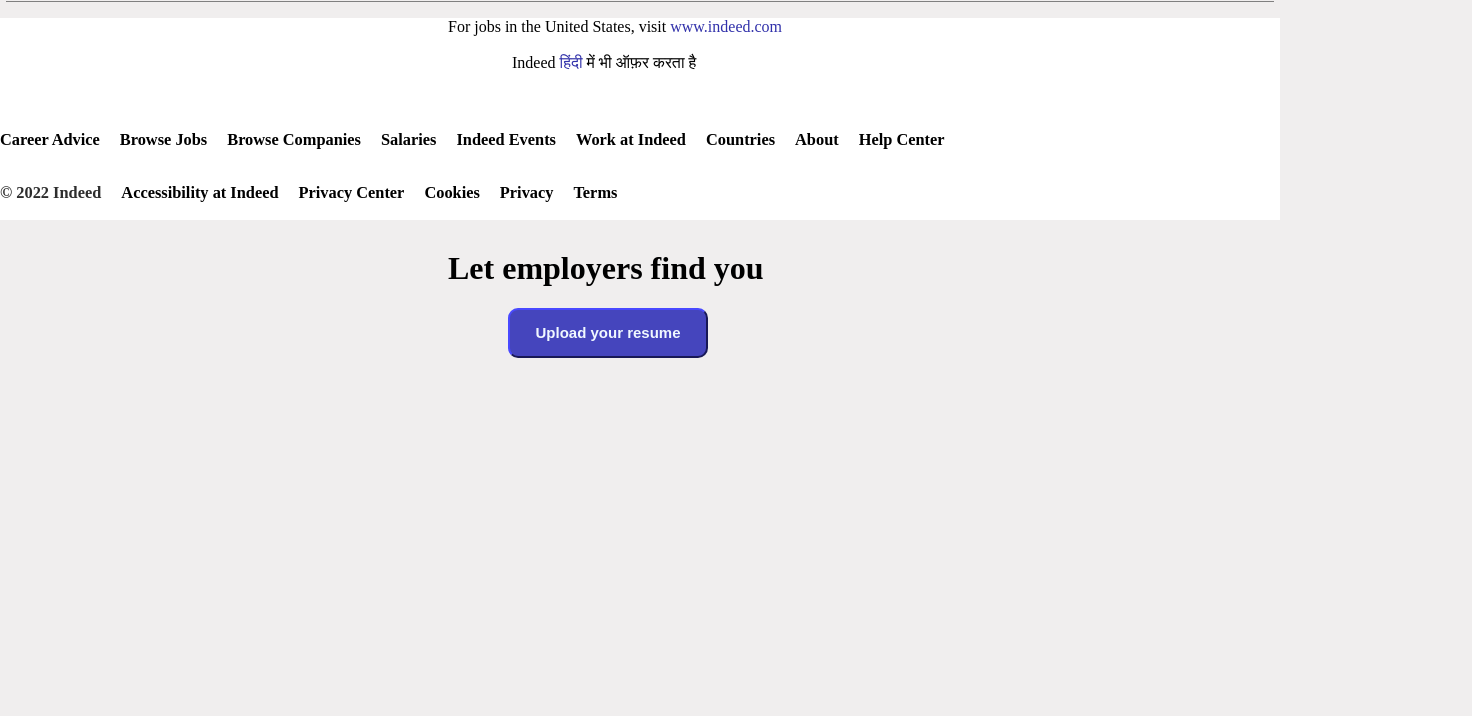
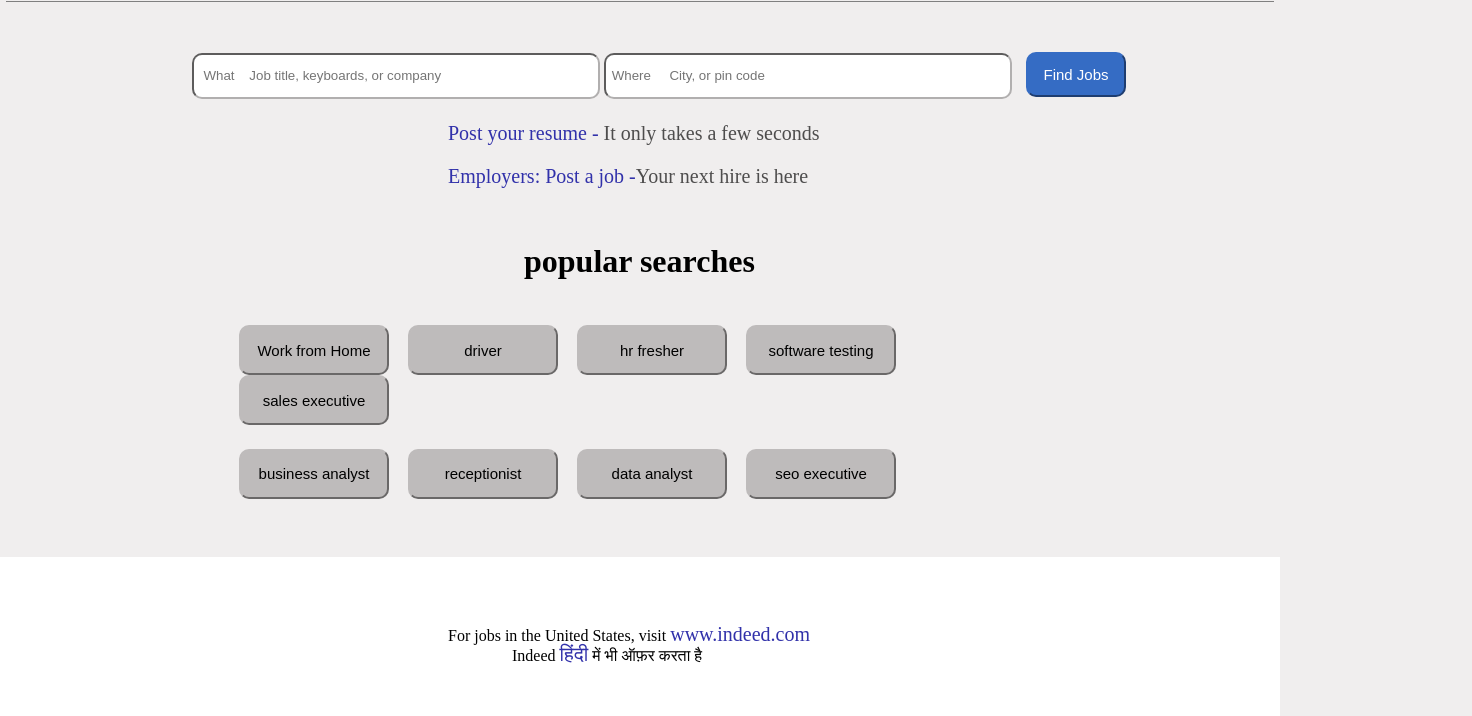
Before and after one commit to KanhaiyaChauhan037/Bitter-level-627, a plain HTML site: page index.html in a window 1280 px wide. Shown: the part 67-783 px from the top of the page, 1472 px wide, since content can reach past the window. Drawn offline with Linux system fonts and the light colour scheme.

Commit message:
add day-4 work

```diff
--- a/index1.html
+++ b/index.html
@@ -7,13 +7,12 @@
     <meta name="viewport" content="width=device-width, initial-scale=1.0">
     <title>JOB SEARCH INDIA</title>
     <style>
-        /* -----------------------NAVBAR----------------------- */
+        /* --------------------------------NAVBAR-------------------------------- */
         * body {
             margin: 0;
             padding: 0px;
             background-color: rgb(240, 238, 238);
             width: 100%;
-
         }
 
         #navbar {
@@ -27,16 +26,12 @@
             padding: 4px 0px;
             border-bottom: 1px solid gray;
             /* position: relative; */
-
-
         }
 
         #img1 {
             width: 150px;
             height: 50px;
             padding: 5px;
-
-
         }
 
         #img2 {
@@ -44,8 +39,6 @@
             height: 48px;
             padding: 5px;
             margin-left: -20px;
-
-
         }
 
         p1 {
@@ -73,10 +66,101 @@
             cursor: pointer;
         }
 
+        /* BODY PART */
+        #third {
+            /* border:1px solid red; */
+            width: 100%;
+            height: 300px;
+        }
+
+        .third1 {
+            /* border:1px solid blue; */
+            width: 100%;
+            height: 50px;
+            margin-left: 15%;
+            margin-top: 50px;
+        }
+
+        .third2 {
+            /* border:1px solid green; */
+            width: 50%;
+            height: 100px;
+            margin-left: 35%;
+        }
+
+        input {
+            width: 400px;
+            height: 40px;
+            gap: 30px;
+            border-radius: 10px;
+            border-color: rgb(177, 175, 175);
+        }
+
+        #btn {
+            width: 100px;
+            height: 45px;
+            border-radius: 10px;
+            background-color: #356cc4;
+            margin-left: 10px;
+            color: #FFFFFF;
+            font-size: 15px;
+            border-color: #356cc4;
+        }
+
+        #btn:hover {
+            background-color: #2557A7;
+        }
+
+        span {
+            color: blue;
+            font-size: 20px;
+        }
+
+        #spn {
+            border: 1px solid green;
+            width: 40%;
+            margin: auto;
+
+        }
+
+        .p1 {
+            font-size: 20px;
+            color: rgb(78, 77, 77);
+        }
+
+        #forth {
+            /* border:1px solid green;   */
+
+            width: 65%;
+            height: 300px;
+            margin: auto;
+            margin-top: 50px;
+            display: grid;
+            margin: auto;
+        }
+
+        #forth>h1 {
+            margin-left: 300px;
+        }
+
+        button {
+            height: 50px;
+            width: 150px;
+            background-color: rgb(190, 187, 187);
+            margin-left: 15px;
+            font-size: 15px;
+            border-color: rgb(190, 187, 187);
+            border-radius: 10px;
+        }
+
+        button:hover {
+            background-color: rgb(156, 155, 155);
+        }
 
         /* -----------------------FOOTER----------------------- */
         #bottom {
             background-color: #FFFFFF;
+            margin-top: 16%;
         }
 
         #scnd {
@@ -107,13 +191,15 @@
             margin-top: 30px;
 
         }
-        #b1 h3:hover{
-            text-decoration: underline ;
+
+        #b1 h3:hover {
+            text-decoration: underline;
             cursor: pointer;
         }
-        #b1 h3>a{
+
+        #b1 h3>a {
             text-decoration: none;
-            color:black;
+            color: black;
         }
 
         #b2 {
@@ -122,18 +208,21 @@
             color: #2d2d2d;
             font-size: .875rem;
         }
-        #b2 h3:hover{
-            text-decoration: underline ;
+
+        #b2 h3:hover {
+            text-decoration: underline;
             cursor: pointer;
         }
-        #b2 h3>a{
+
+        #b2 h3>a {
             text-decoration: none;
-            color:black;
+            color: black;
         }
 
 
         #fst {
-            /* border:1px solid black; */
+
+            padding-top: 50px;
             width: 30%;
             height: 30px;
             margin: auto;
@@ -176,7 +265,7 @@
 </head>
 
 <body>
-    <!-- -----------------------NAVBAR-----------------------  -->
+    <!-- --------------------------------NAVBAR--------------------------------  -->
 
     <body>
         <div id="navbar">
@@ -197,7 +286,42 @@
             </div>
         </div>
 
-        <!-- -----------------------FOOTER-----------------------  -->
+        <!--------------------------------------BODY PART ------------------------------------>
+        <div id="third">
+            <div class="third1">
+                <input type="text" placeholder="  What    Job title, keyboards, or company">
+
+                <input type="text" placeholder=" Where     City, or pin code">
+                <button id="btn">Find Jobs</button>
+            </div>
+
+            <div class="third2">
+
+                <p class="p1"><span>Post your resume - </span>It only takes a few seconds</p>
+                <p class="p1"><span>Employers: Post a job -</span>Your next hire is here</p>
+
+            </div>
+
+            <div id="forth">
+                <h1>popular searches</h1>
+                <div>
+                    <!-- <button style="margin-top: -20px;">software developer fresher</button> -->
+                    <button>Work from Home</button>
+                    <button>driver</button>
+                    <button>hr fresher</button>
+                    <button>software testing</button>
+                    <button>sales executive</button>
+                </div>
+                <div>
+
+                    <button>business analyst</button>
+                    <button>receptionist</button>
+                    <button>data analyst</button>
+                    <button>seo executive</button>
+                </div>
+            </div>
+        </div>
+        <!--------------------------------------footer. ------------------------------------>
         <div id="bottom">
 
             <div id="fst">
```
